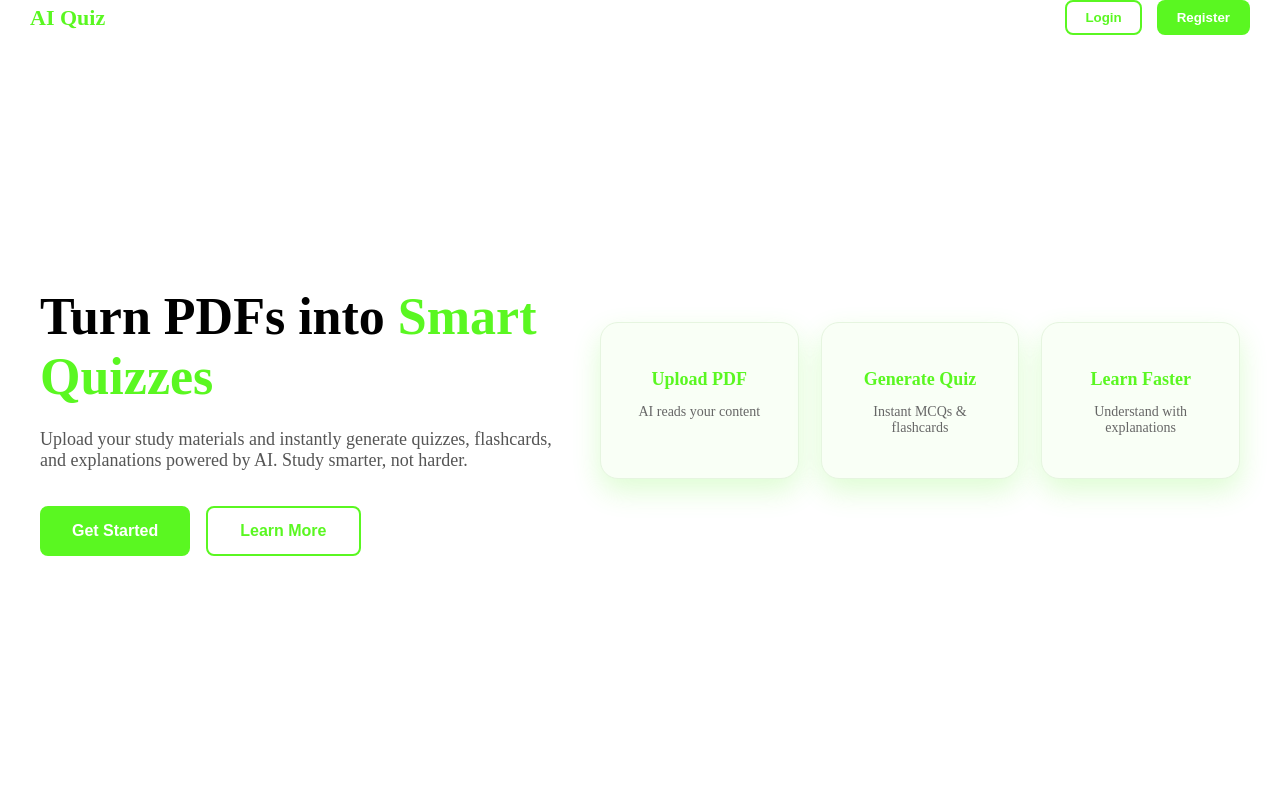
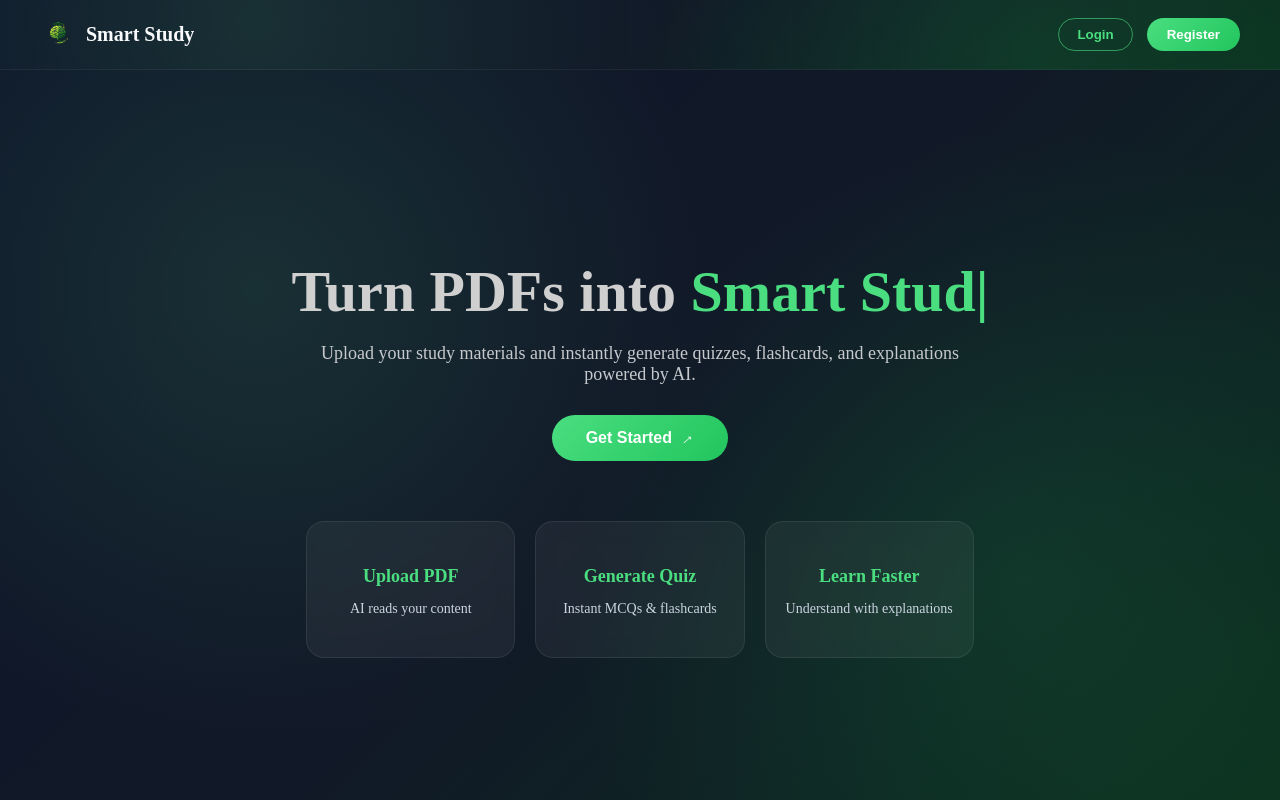
Before and after one commit to Natnael1921/AI-Smart-Study, a React (Vite) app in the folder Frontend/: page / in a window 1280 px wide. Built offline with nearby package versions, Linux system fonts and the light colour scheme.

Commit message:
improve Landing page UI

```diff
--- a/Frontend/components/Navbar.jsx
+++ b/Frontend/components/Navbar.jsx
@@ -6,14 +6,14 @@ const Navbar = () => {
 
   return (
     <nav className="navbar">
-      <div
-        className="navbar-logo"
-        onClick={() => navigate("/")}
-        style={{ cursor: "pointer" }}
-      >
-        AI Quiz
+      <div className="logo-group">
+        <img
+          src="/appLogo.png"
+          alt="Smart Study Logo"
+          className="sidebar-logo-img"
+        />
+        <h2 className="sidebar-logo">Smart Study</h2>
       </div>
-
       <div className="navbar-actions">
         <button
           className="btn-outline"
@@ -21,6 +21,7 @@ const Navbar = () => {
         >
           Login
         </button>
+
         <button
           className="btn-primary"
           onClick={() => navigate("/auth?mode=register")}
--- a/Frontend/pages/Landing.jsx
+++ b/Frontend/pages/Landing.jsx
@@ -1,45 +1,76 @@
 import "../styles/landing.css";
 import { useNavigate } from "react-router-dom";
+import { useEffect, useState } from "react";
+
+const word = "Smart Study Helpers";
 
 const Landing = () => {
   const navigate = useNavigate();
+
+  const [text, setText] = useState("");
+  const [subIndex, setSubIndex] = useState(0);
+  const [deleting, setDeleting] = useState(false);
+
+  useEffect(() => {
+    let timeout;
+
+    if (!deleting && subIndex < word.length) {
+      timeout = setTimeout(() => {
+        setText(word.substring(0, subIndex + 1));
+        setSubIndex(subIndex + 1);
+      }, 190);
+    } else if (!deleting && subIndex === word.length) {
+      timeout = setTimeout(() => setDeleting(true), 1200);
+    } else if (deleting && subIndex > 0) {
+      timeout = setTimeout(() => {
+        setText(word.substring(0, subIndex - 1));
+        setSubIndex(subIndex - 1);
+      }, 70);
+    } else if (deleting && subIndex === 0) {
+      timeout = setTimeout(() => setDeleting(false), 400);
+    }
+
+    return () => clearTimeout(timeout);
+  }, [subIndex, deleting]);
 
   return (
     <section className="landing">
       <div className="landing-inner">
         <div className="landing-content">
           <h1>
-            Turn PDFs into <span>Smart Quizzes</span>
+            Turn PDFs into{" "}
+            <span className="typing-container">
+              {text}
+              <span className="cursor">|</span>
+            </span>
           </h1>
 
           <p>
             Upload your study materials and instantly generate quizzes,
-            flashcards, and explanations powered by AI. Study smarter, not
-            harder.
+            flashcards, and explanations powered by AI.
           </p>
 
-          <div className="landing-buttons">
-            <button
-              className="btn-primary large"
-              onClick={() => navigate("/auth")}
-            >
-              Get Started
-            </button>
-            <button className="btn-outline large">Learn More</button>
-          </div>
+          <button
+            className="btn-primary hero-btn"
+            onClick={() => navigate("/auth")}
+          >
+            Get Started <span className="arrow">→</span>
+          </button>
         </div>
 
         <div className="landing-visual">
           <div className="card">
-            <h3> Upload PDF</h3>
+            <h3>Upload PDF</h3>
             <p>AI reads your content</p>
           </div>
+
           <div className="card">
-            <h3> Generate Quiz</h3>
+            <h3>Generate Quiz</h3>
             <p>Instant MCQs & flashcards</p>
           </div>
+
           <div className="card">
-            <h3> Learn Faster</h3>
+            <h3>Learn Faster</h3>
             <p>Understand with explanations</p>
           </div>
         </div>
--- a/Frontend/styles/landing.css
+++ b/Frontend/styles/landing.css
@@ -1,117 +1,129 @@
-/* global safety */
 * {
   box-sizing: border-box;
 }
 
 body {
+  margin: 0;
   overflow-x: hidden;
 }
 
-
+/* MAIN BACKGROUND  */
 .landing {
   min-height: calc(100vh - 70px);
-  background: #ffffff;
   display: flex;
   justify-content: center;
   padding: 0 20px;
+
+  background:
+    radial-gradient(
+      circle at 20% 30%,
+      rgba(72, 187, 120, 0.15),
+      transparent 40%
+    ),
+    radial-gradient(
+      circle at 80% 70%,
+      rgba(34, 197, 94, 0.12),
+      transparent 40%
+    ),
+    linear-gradient(135deg, #0f172a, #111827, #0b2f1f);
 }
 
+/* CONTAINER */
 .landing-inner {
   width: 100%;
-  max-width: 1200px;
+  max-width: 1100px;
   display: flex;
+  flex-direction: column;
   align-items: center;
-  justify-content: space-between;
-  gap: 40px;
+  justify-content: center;
+  gap: 60px;
+  text-align: center;
 }
 
-/* CONTENT */
-
+/* HERO TEXT */
 .landing-content {
-  max-width: 520px;
+  max-width: 700px;
 }
 
 .landing-content h1 {
-  font-size: 52px;
-  line-height: 1.15;
-  margin-bottom: 22px;
+  font-size: 58px;
+  line-height: 1.1;
+  margin-bottom: 20px;
+  color: #cfcfcf;
 }
 
 .landing-content h1 span {
-  color: #5AF721;
+  color: #4ade80;
 }
 
 .landing-content p {
   font-size: 18px;
-  color: #555;
-  margin-bottom: 35px;
+  color: #c6c9cd;
+  margin-bottom: 30px;
 }
 
-.landing-buttons {
-  display: flex;
-  gap: 16px;
+/* BUTTON */
+.hero-btn {
+  padding: 14px 34px;
+  font-size: 16px;
+  border-radius: 999px;
+  background: linear-gradient(135deg, #4ade80, #22c55e);
+  color: #fff;
+  border: none;
+  cursor: pointer;
+  font-weight: 600;
+  transition: 0.3s ease;
 }
 
-.large {
-  padding: 14px 32px;
-  font-size: 16px;
+.hero-btn:hover {
+  transform: translateY(-2px);
+  box-shadow: 0 12px 30px rgba(34, 197, 94, 0.3);
 }
 
+.arrow {
+  display: inline-block;
+  margin-left: 2px;
+  transition: transform 0.2s;
+  transform: rotate(-40deg);
+}
 
+/* FEATURES */
 .landing-visual {
   display: grid;
-  grid-template-columns: repeat(3, minmax(0, 1fr));
-  gap: 22px;
+  grid-template-columns: repeat(3, 1fr);
+  gap: 20px;
 }
 
 /* CARD */
-
 .card {
-  background: #f9fff6;
-  border: 1px solid #e6f5e0;
+  background: rgba(255, 255, 255, 0.05);
+  border: 1px solid rgba(255, 255, 255, 0.08);
   border-radius: 18px;
-  padding: 28px 22px;
-  text-align: center;
+  padding: 26px 20px;
+  backdrop-filter: blur(10px);
   transition: 0.3s;
-  box-shadow: 0 12px 28px rgba(90, 247, 33, 0.2);
 }
 
 .card h3 {
-  margin-bottom: 10px;
-  color: #5AF721;
+  margin-bottom: 8px;
+  color: #4ade80;
   font-size: 18px;
 }
 
 .card p {
-  color: #666;
+  color: #cbd5e1;
   font-size: 14px;
 }
 
 .card:hover {
   transform: translateY(-6px);
-  box-shadow: 0 12px 28px rgba(90, 247, 33, 0.2);
+  box-shadow: 0 10px 30px rgba(34, 197, 94, 0.15);
 }
 
-/*  MOBILE */
-
+/* RESPONSIVE */
 @media (max-width: 900px) {
-  .landing-inner {
-    flex-direction: column;
-    padding: 60px 0;
-    text-align: center;
-  }
-
-  .landing-content {
-    max-width: 100%;
-  }
-
   .landing-content h1 {
-    font-size: 40px;
-  }
-
-  .landing-buttons {
-    justify-content: center;
-    flex-wrap: wrap;
+    font-size: 42px;
   }
 
   .landing-visual {
@@ -119,3 +131,17 @@ body {
     width: 100%;
   }
 }
+
+@media (max-width: 500px) {
+  .landing-content h1 {
+    font-size: 32px;
+  }
+
+  .landing-content p {
+    font-size: 15px;
+  }
+
+  .hero-btn {
+    width: 100%;
+  }
+}
--- a/Frontend/styles/navbar.css
+++ b/Frontend/styles/navbar.css
@@ -1,52 +1,102 @@
+/* NAVBAR  */
 .navbar {
+  position: sticky;
+  top: 0;
   width: 100%;
-  height: 35px;
-  background: #ffffff;
+  height: 70px;
+
   display: flex;
   align-items: center;
   justify-content: space-between;
-  padding: 5px 30px;
-  box-shadow: 0 2px 10px rgba(0, 0, 0, 0.06);
+
+  padding: 0 40px;
+
+  background:
+    radial-gradient(
+      circle at 20% 30%,
+      rgba(72, 187, 120, 0.15),
+      transparent 40%
+    ),
+    radial-gradient(
+      circle at 80% 70%,
+      rgba(34, 197, 94, 0.12),
+      transparent 40%
+    ),
+    linear-gradient(135deg, #0f172a, #111827, #0b2f1f);
+
+  backdrop-filter: blur(12px);
+
+  border-bottom: 1px solid rgba(255, 255, 255, 0.05);
+  z-index: 1000;
 }
 
+/* LOGO */
 .navbar-logo {
   font-size: 22px;
-  font-weight: 700;
-  color: #5AF721;
+  font-weight: 800;
+  color: #4ade80;
+  cursor: pointer;
+  letter-spacing: 0.5px;
 }
 
+/* ACTIONS */
 .navbar-actions {
   display: flex;
-  gap: 15px;
+  gap: 14px;
 }
 
+/* OUTLINE BUTTON */
 .btn-outline {
   background: transparent;
-  border: 2px solid #5AF721;
-  color: #5AF721;
+  border: 1.5px solid rgba(74, 222, 128, 0.6);
+  color: #4ade80;
+
   padding: 8px 18px;
-  border-radius: 8px;
+  border-radius: 999px;
   font-weight: 600;
+
   cursor: pointer;
-  transition: 0.3s;
+  transition: 0.25s ease;
 }
 
 .btn-outline:hover {
-  background: #5AF721;
-  color: white;
+  background: rgba(74, 222, 128, 0.1);
+  border-color: #4ade80;
 }
 
+/* PRIMARY BUTTON */
 .btn-primary {
-  background: #5AF721;
+  background: linear-gradient(135deg, #4ade80, #22c55e);
   border: none;
   color: white;
+
   padding: 8px 20px;
-  border-radius: 8px;
+  border-radius: 999px;
   font-weight: 600;
+
   cursor: pointer;
-  transition: 0.3s;
+  transition: 0.25s ease;
 }
 
 .btn-primary:hover {
-  background: #48d61a;
+  transform: translateY(-1px);
+  box-shadow: 0 8px 20px rgba(34, 197, 94, 0.3);
 }
+
+/* MOBILE */
+@media (max-width: 600px) {
+  .navbar {
+    padding: 0 20px;
+    height: 60px;
+  }
+
+  .navbar-logo {
+    font-size: 18px;
+  }
+
+  .btn-outline,
+  .btn-primary {
+    padding: 6px 14px;
+    font-size: 13px;
+  }
+}
```
